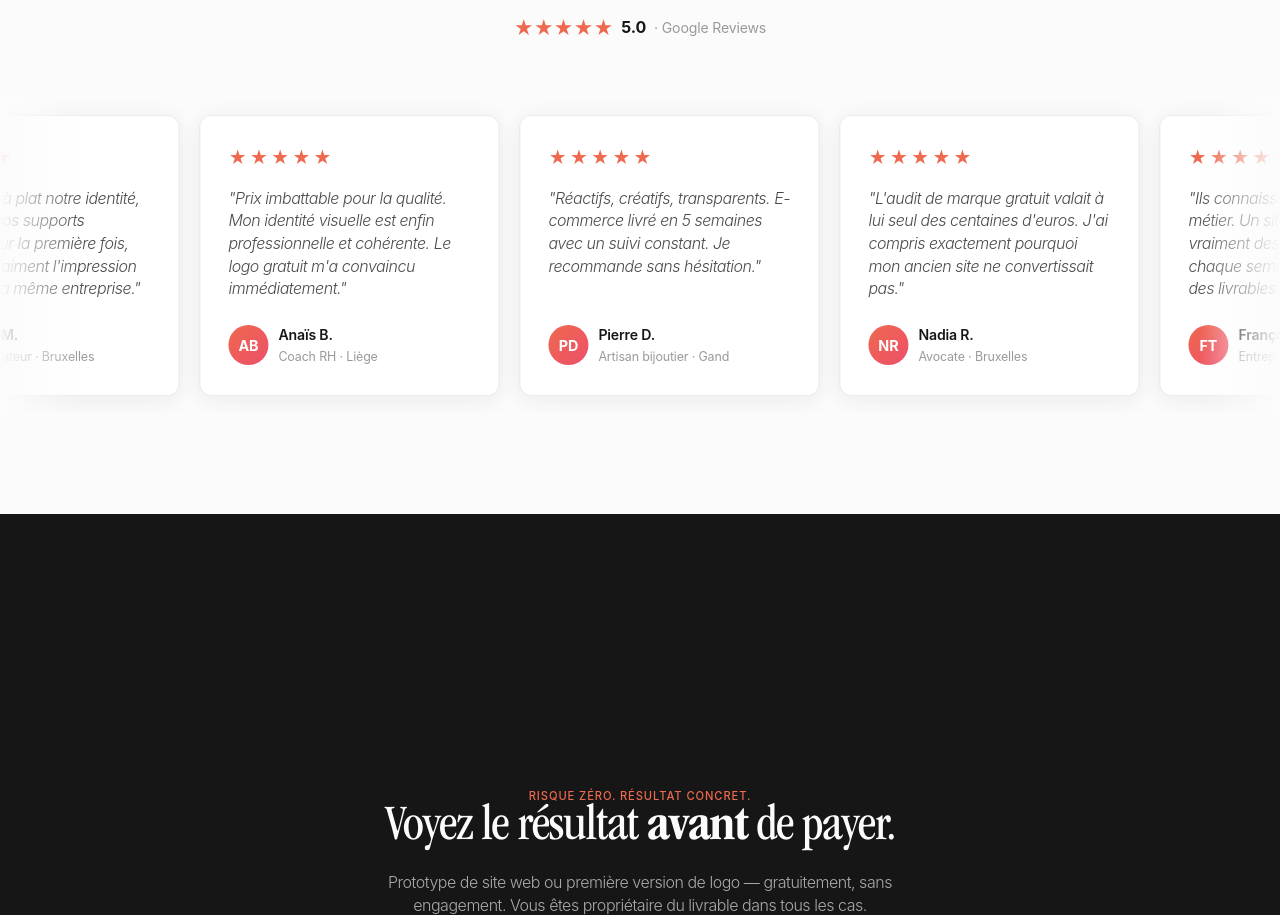
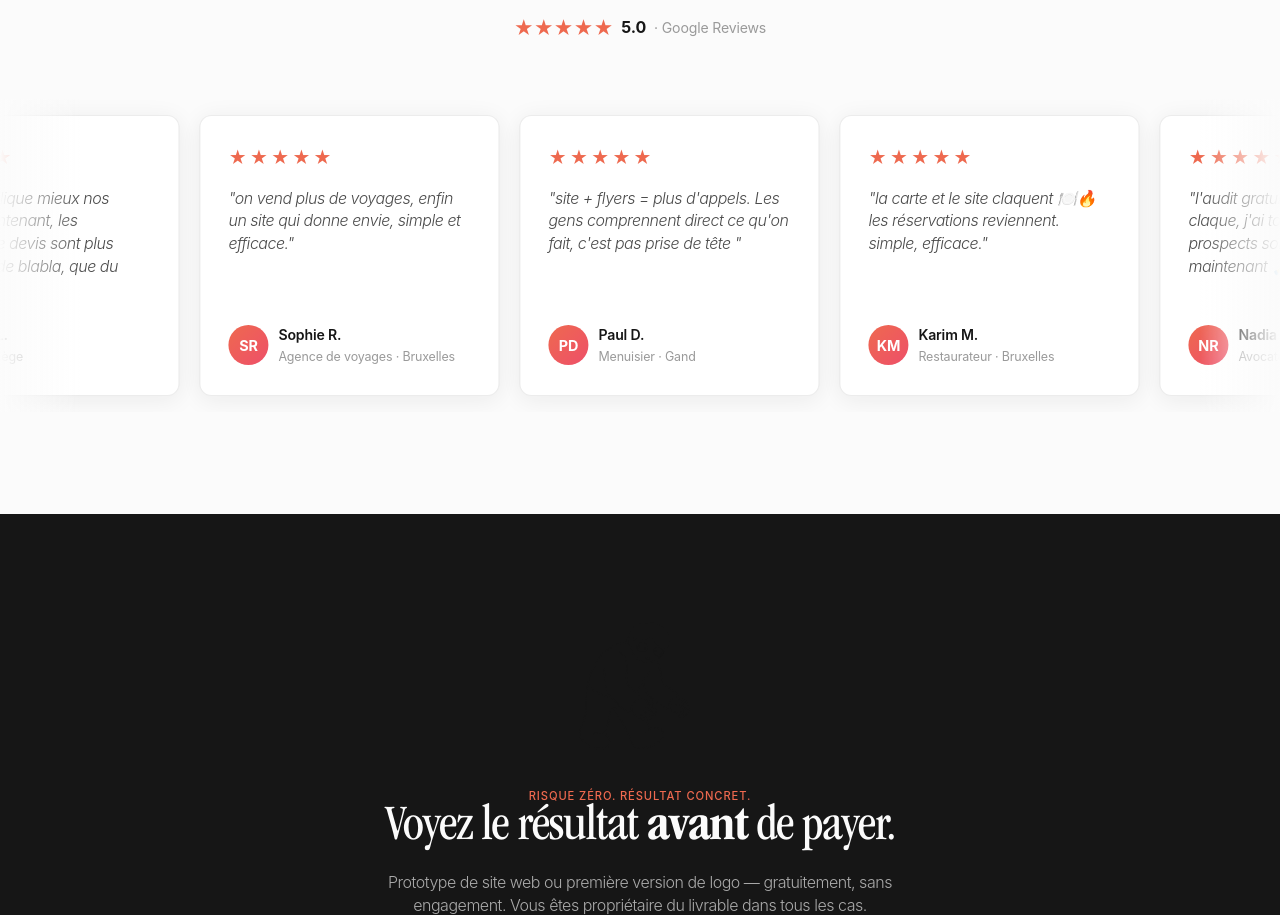
Before and after one commit to user49412908123/swayup-studio-website, a website: page PUBLIC/index.html in a window 1280 px wide. Shown: the part 5107-6022 px from the top of the page. Drawn offline with Linux system fonts and the light colour scheme; a web font is replaced by a local one.

Commit message:
catalogue + avis + blog

```diff
--- a/PUBLIC/index.html
+++ b/PUBLIC/index.html
@@ -884,27 +884,82 @@
                 ><span>★</span>
               </div>
               <p>
-                "Ils m'ont livré un proto de mon site gratuitement avant même
-                que je signe. Je n'avais jamais vu ça. Le résultat final dépasse
-                mes attentes."
+                "franchement j'y croyais pas trop, et là en 2 semaines les rdv
+                ont explosé ✨😍 Mes clientes kiffent le nouveau look du site."
               </p>
               <div class="review-card__author">
-                <div class="review-card__avatar">SL</div>
+                <div class="review-card__avatar">LM</div>
                 <div>
-                  <div class="review-card__name">Sophie L.</div>
-                  <div class="review-card__role">Ostéopathe · Ixelles</div>
+                  <div class="review-card__name">Laura M.</div>
+                  <div class="review-card__role">Esthéticienne · Charleroi</div>
                 </div>
               </div>
             </div>
+
             <div class="review-card">
               <div class="review-card__stars">
                 <span>★</span><span>★</span><span>★</span><span>★</span
                 ><span>★</span>
               </div>
               <p>
-                "Ils ont remis à plat notre identité, notre site et nos supports
-                imprimés. Pour la première fois, tout donne vraiment
-                l'impression de parler de la même entreprise."
+                "Top. On explique mieux nos services maintenant, les demandes de
+                devis sont plus ciblées. Pas de blabla, que du concret"
+              </p>
+              <div class="review-card__author">
+                <div class="review-card__avatar">ML</div>
+                <div>
+                  <div class="review-card__name">Marc L.</div>
+                  <div class="review-card__role">BTP · Liège</div>
+                </div>
+              </div>
+            </div>
+
+            <div class="review-card">
+              <div class="review-card__stars">
+                <span>★</span><span>★</span><span>★</span><span>★</span
+                ><span>★</span>
+              </div>
+              <p>
+                "on vend plus de voyages, enfin un site qui donne envie, simple
+                et efficace."
+              </p>
+              <div class="review-card__author">
+                <div class="review-card__avatar">SR</div>
+                <div>
+                  <div class="review-card__name">Sophie R.</div>
+                  <div class="review-card__role">
+                    Agence de voyages · Bruxelles
+                  </div>
+                </div>
+              </div>
+            </div>
+
+            <div class="review-card">
+              <div class="review-card__stars">
+                <span>★</span><span>★</span><span>★</span><span>★</span
+                ><span>★</span>
+              </div>
+              <p>
+                "site + flyers = plus d'appels. Les gens comprennent direct ce
+                qu'on fait, c'est pas prise de tête "
+              </p>
+              <div class="review-card__author">
+                <div class="review-card__avatar">PD</div>
+                <div>
+                  <div class="review-card__name">Paul D.</div>
+                  <div class="review-card__role">Menuisier · Gand</div>
+                </div>
+              </div>
+            </div>
+
+            <div class="review-card">
+              <div class="review-card__stars">
+                <span>★</span><span>★</span><span>★</span><span>★</span
+                ><span>★</span>
+              </div>
+              <p>
+                "la carte et le site claquent 🍽️🔥 les réservations reviennent.
+                simple, efficace."
               </p>
               <div class="review-card__author">
                 <div class="review-card__avatar">KM</div>
@@ -914,74 +969,21 @@
                 </div>
               </div>
             </div>
+
             <div class="review-card">
               <div class="review-card__stars">
                 <span>★</span><span>★</span><span>★</span><span>★</span
                 ><span>★</span>
               </div>
               <p>
-                "Prix imbattable pour la qualité. Mon identité visuelle est
-                enfin professionnelle et cohérente. Le logo gratuit m'a
-                convaincu immédiatement."
-              </p>
-              <div class="review-card__author">
-                <div class="review-card__avatar">AB</div>
-                <div>
-                  <div class="review-card__name">Anaïs B.</div>
-                  <div class="review-card__role">Coach RH · Liège</div>
-                </div>
-              </div>
-            </div>
-            <div class="review-card">
-              <div class="review-card__stars">
-                <span>★</span><span>★</span><span>★</span><span>★</span
-                ><span>★</span>
-              </div>
-              <p>
-                "Réactifs, créatifs, transparents. E-commerce livré en 5
-                semaines avec un suivi constant. Je recommande sans hésitation."
-              </p>
-              <div class="review-card__author">
-                <div class="review-card__avatar">PD</div>
-                <div>
-                  <div class="review-card__name">Pierre D.</div>
-                  <div class="review-card__role">Artisan bijoutier · Gand</div>
-                </div>
-              </div>
-            </div>
-            <div class="review-card">
-              <div class="review-card__stars">
-                <span>★</span><span>★</span><span>★</span><span>★</span
-                ><span>★</span>
-              </div>
-              <p>
-                "L'audit de marque gratuit valait à lui seul des centaines
-                d'euros. J'ai compris exactement pourquoi mon ancien site ne
-                convertissait pas."
+                "l'audit gratuit m'a mis une claque, j'ai tout changé direct.
+                les prospects sont plus qualifiés maintenant 🙏"
               </p>
               <div class="review-card__author">
                 <div class="review-card__avatar">NR</div>
                 <div>
                   <div class="review-card__name">Nadia R.</div>
                   <div class="review-card__role">Avocate · Bruxelles</div>
-                </div>
-              </div>
-            </div>
-            <div class="review-card">
-              <div class="review-card__stars">
-                <span>★</span><span>★</span><span>★</span><span>★</span
-                ><span>★</span>
-              </div>
-              <p>
-                "Ils connaissent vraiment leur métier. Un site qui génère
-                vraiment des demandes de devis chaque semaine. Pas de jargon,
-                des livrables concrets."
-              </p>
-              <div class="review-card__author">
-                <div class="review-card__avatar">FT</div>
-                <div>
-                  <div class="review-card__name">François T.</div>
-                  <div class="review-card__role">Entrepreneur · Namur</div>
                 </div>
               </div>
             </div>
```
Also changed, not shown: PUBLIC/identite-visuelle.html (+1 -1 lines), PUBLIC/site-web.html (+1 -1 lines).
